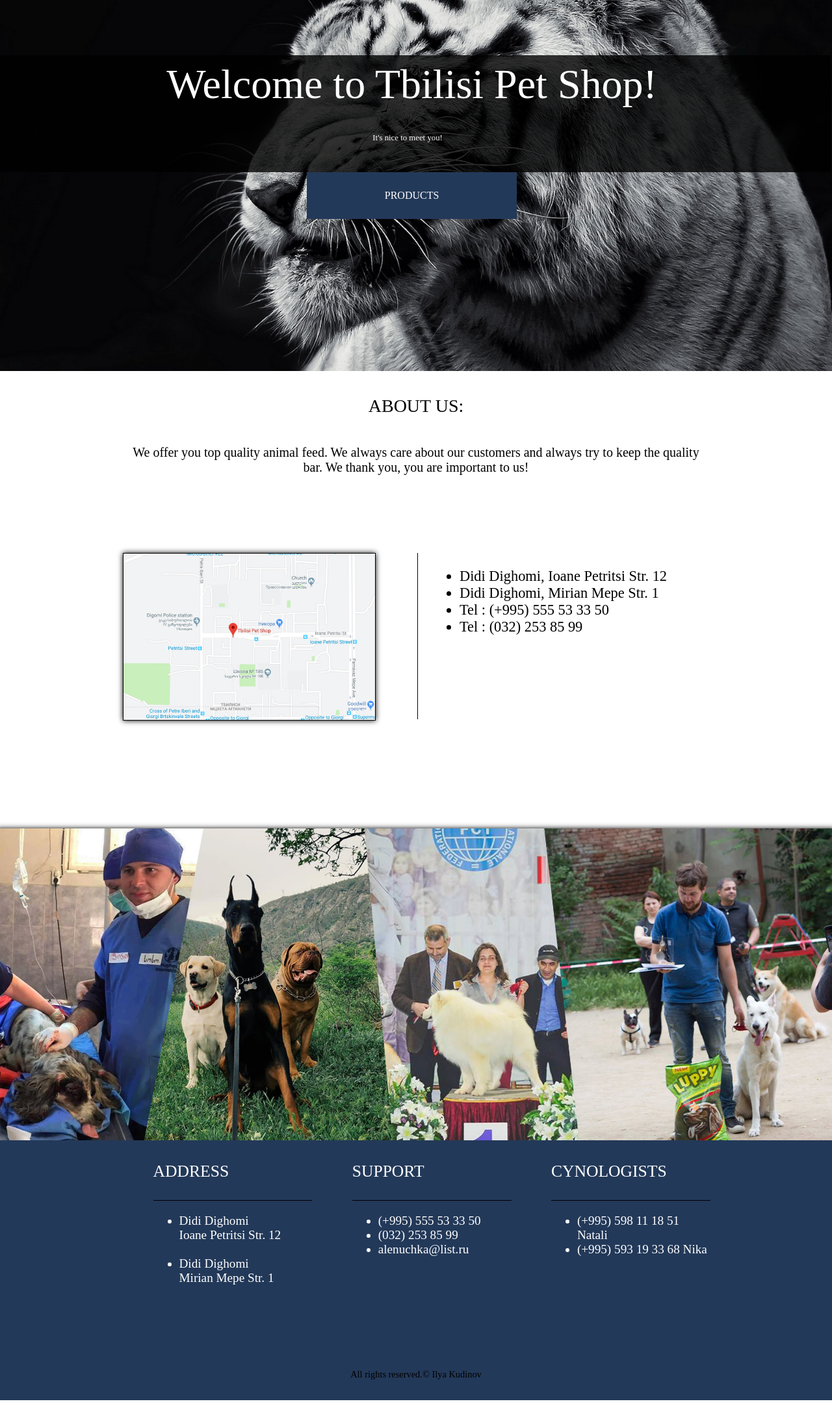
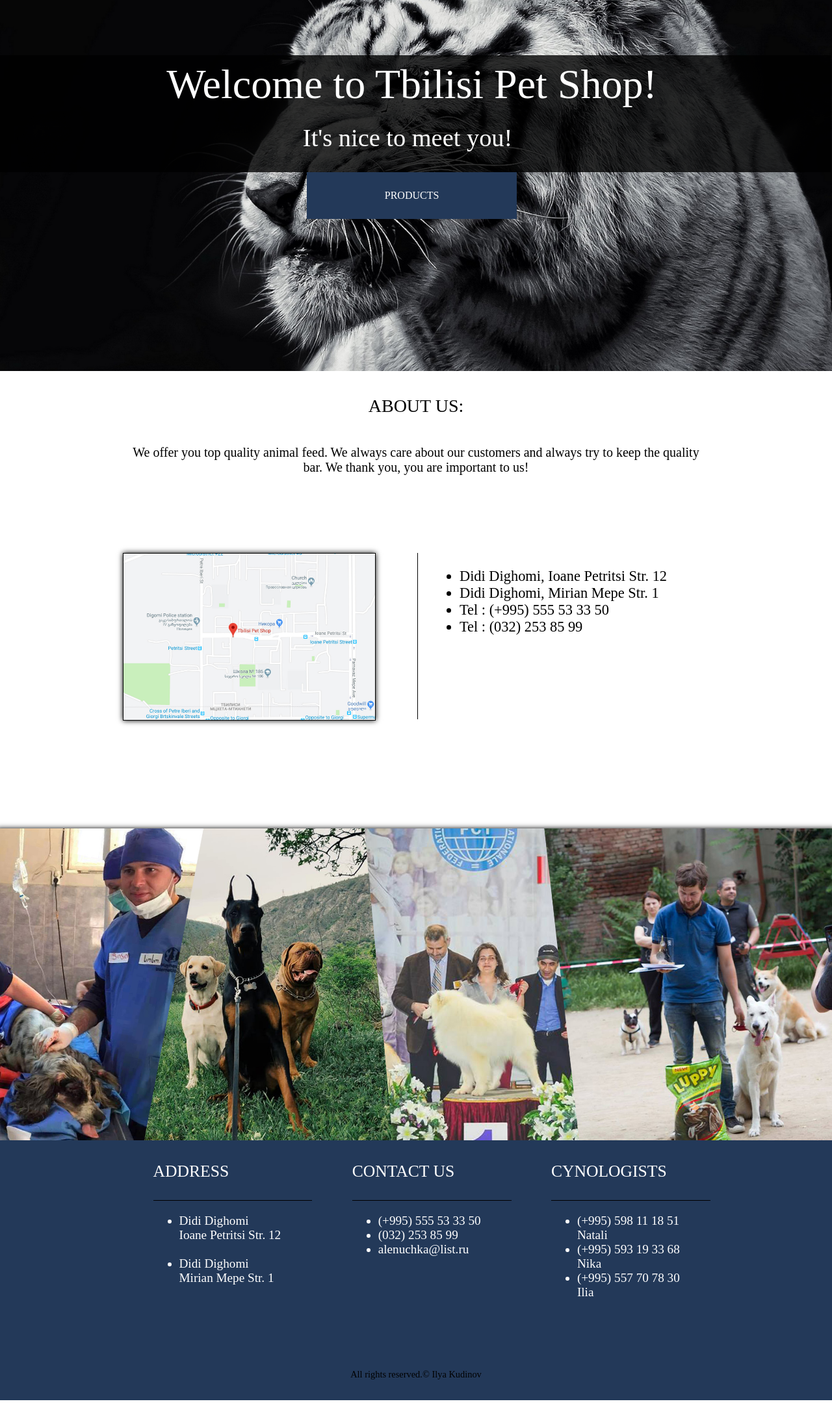
Before and after one commit to tbilisipetshop/tbilisipetshop.github.io, a PHP site: page / in a window 1280 px wide. Shown: the part 144-2311 px from the top of the page at 65% size. Run offline with PHP 8.4, Linux system fonts and the light colour scheme; some web fonts are replaced.

Commit message:
Add files via upload

```diff
--- a/index.html
+++ b/index.html
@@ -65,7 +65,7 @@
 					</div>
 				</div>
 				<div class="links">
-					<div class="top">SUPPORT</div>
+					<div class="top">CONTACT US</div>
 					<div class="bottom">
 						<ul>
 							<li>(+995) 555 53 33 50</li>
@@ -78,8 +78,9 @@
 					<div class="top">CYNOLOGISTS</div>
 					<div class="bottom">
 						<ul>
-							<li>(+995) 598 11 18 51 Natali</li>
-							<li>(+995) 593 19 33 68 Nika</li>
+							<li>(+995) 598 11 18 51<br>Natali</li>
+							<li>(+995) 593 19 33 68<br>Nika</li>
+							<li>(+995) 557 70 78 30<br>Ilia</li>
 						</ul>
 					</div>
 				</div>
--- a/style.css
+++ b/style.css
@@ -219,7 +219,7 @@ body {
 	align-items: center;
 	justify-content: center;
 	color: white;
-	font-size: 1vw;
+	font-size: 3vw;
 	font-family: 'PT Sans';
 }
 
```
Also changed, not shown: products.html (+5 -4 lines).
